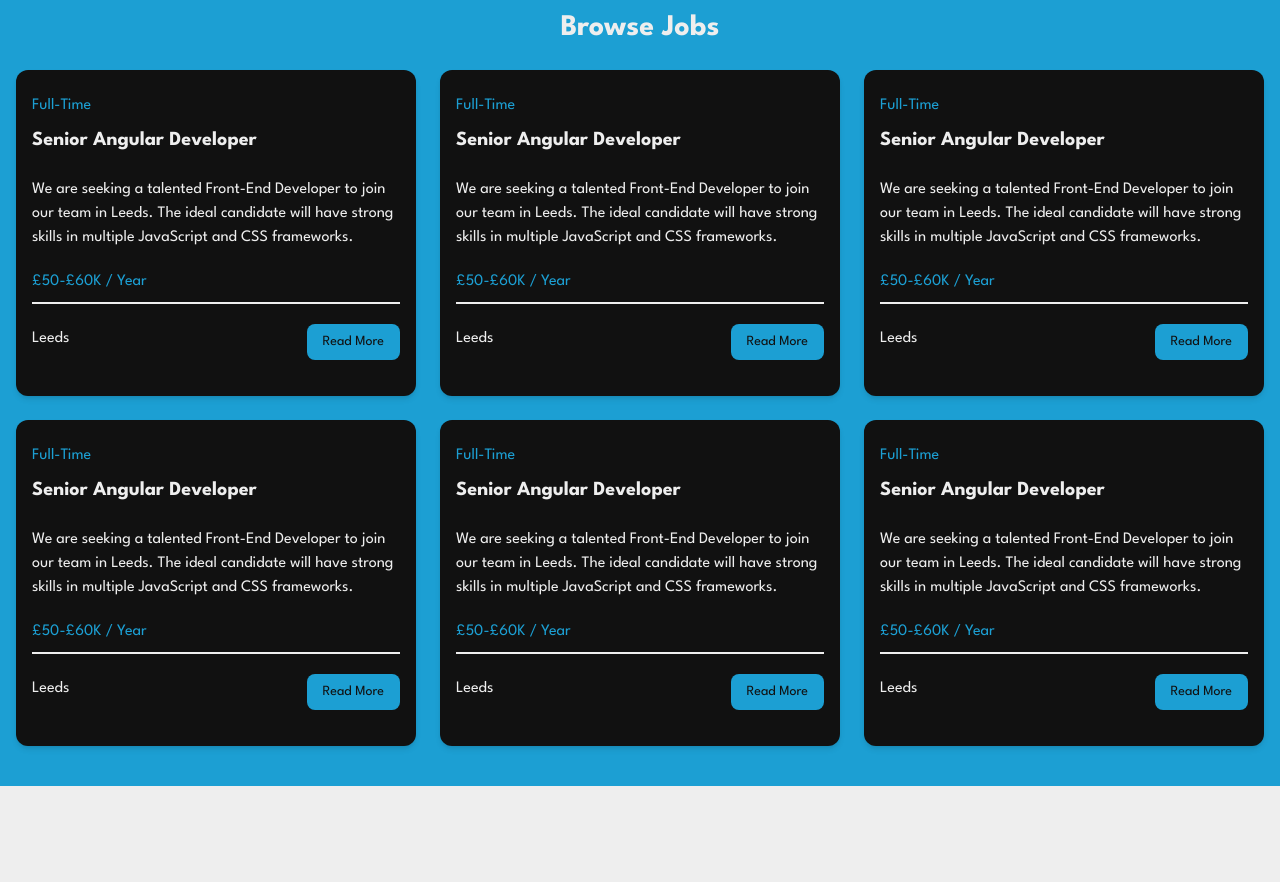
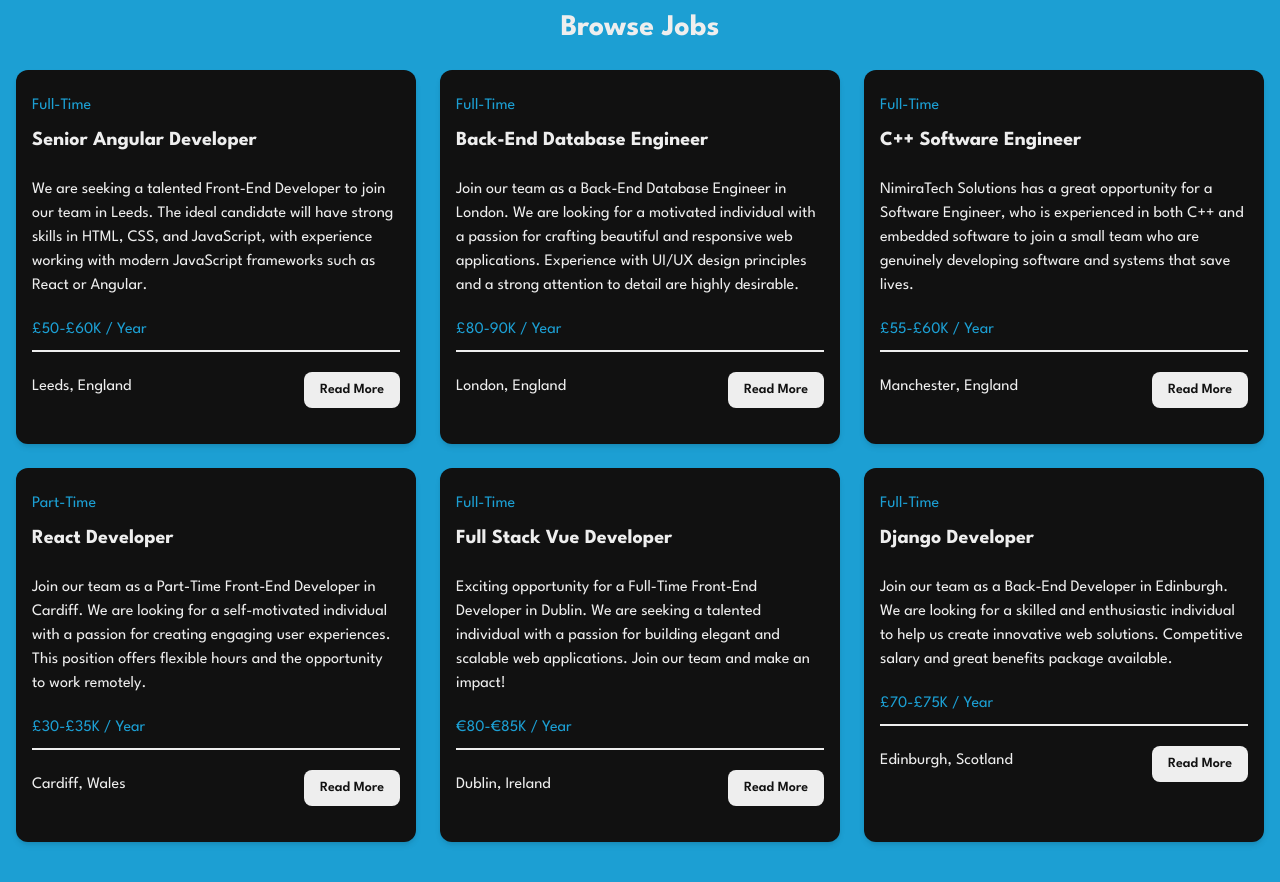
Before and after one commit to Nimira43/Knight-Coders, a Vue app: page / in a window 1280 px wide. Shown: the part 640-1522 px from the top of the page. Before the commit the page ends 1426 px from the top, so only its background shows below. Built offline with nearby package versions, Linux system fonts and the light colour scheme.

Commit message:
Data in JobListing is now pulling in data via defineProps. Also updated jobs.json

```diff
--- a/src/components/JobListing.vue
+++ b/src/components/JobListing.vue
@@ -1,27 +1,31 @@
 <script setup>
+import { defineProps } from 'vue'
+
+defineProps({
+  job: Object
+})
 </script>
 
 <template>
   <div class='bg-[#111] rounded-xl shadow-md relative'>
     <div class='p-4'>
       <div class='mb-6'>
-        <div class='text-[#1c9fd3] my-2'>Full-Time</div>
-        <h3 class='text-[#eee] text-xl font-bold'>Senior Angular Developer</h3>
+        <div class='text-[#1c9fd3] my-2'>{{ job.type }}</div>
+        <h3 class='text-[#eee] text-xl font-bold'>{{ job.title }}</h3>
       </div>
       <div class='text-[#eee] mb-5'>
-        We are seeking a talented Front-End Developer to join our team
-        in Leeds. The ideal candidate will have strong skills in multiple JavaScript and CSS frameworks.
+        {{ job.description }}
       </div>
-      <h3 class='text-[#1c9fd3] mb-2'>£50-£60K / Year</h3>
+      <h3 class='text-[#1c9fd3] mb-2'>{{ job.salary }} / Year</h3>
       <div class='border border-[#eee] mb-5'></div>
       <div class='flex flex-col lg:flex-row justify-between mb-4'>
         <div class='text-[#eee] mb-3'>
           <i class='fa-solid fa-location-dot text-lg'></i>
-          Leeds
+          {{ job.location }}
         </div>
         <a
-          href='job.html'
-          class='h-[36px] bg-[#1c9fd3] hover:text-[#eee] text-[#111] px-4 py-2 rounded-lg text-center text-sm'
+          :href="'/job/' + job.id"
+          class='h-[36px] bg-[#eee] font-semibold hover:bg-[#1c9fd3] text-[#111] px-4 py-2 rounded-lg text-center text-sm'
         >
           Read More
         </a>
--- a/src/jobs.json
+++ b/src/jobs.json
@@ -3,8 +3,8 @@
     "id": 1,
     "title": "Senior Angular Developer",
     "type": "Full-Time",
-    "description": "We are seeking a talented Front-End Developer to join our team in Leeds, England. The ideal candidate will have strong skills in HTML, CSS, and JavaScript, with experience working with modern JavaScript frameworks such as React or Angular.",
-    "location": "Leeds",
+    "description": "We are seeking a talented Front-End Developer to join our team in Leeds. The ideal candidate will have strong skills in HTML, CSS, and JavaScript, with experience working with modern JavaScript frameworks such as React or Angular.",
+    "location": "Leeds, England",
     "salary": "£50-£60K",
     "company": {
       "name": "Zenith",
@@ -17,7 +17,7 @@
     "id": 2,
     "title": "Back-End Database Engineer",
     "type": "Full-Time",
-    "description": "Join our team as a Back-End Database Engineer in London, England. We are looking for a motivated individual with a passion for crafting beautiful and responsive web applications. Experience with UI/UX design principles and a strong attention to detail are highly desirable.",
+    "description": "Join our team as a Back-End Database Engineer in London. We are looking for a motivated individual with a passion for crafting beautiful and responsive web applications. Experience with UI/UX design principles and a strong attention to detail are highly desirable.",
     "location": "London, England",
     "salary": "£80-90K",
     "company": {
@@ -31,7 +31,7 @@
     "id": 3,
     "title": "C++ Software Engineer",
     "type": "Full-Time",
-    "description": "A great opportunity for a Software Engineer, who is experienced in both C++ and embedded software to join a small team who are genuinely developing software and systems that save lives.",
+    "description": "NimiraTech Solutions has a great opportunity for a Software Engineer, who is experienced in both C++ and embedded software to join a small team who are genuinely developing software and systems that save lives. ",
     "location": "Manchester, England",
     "salary": "£55-£60K",
     "company": {
@@ -45,7 +45,7 @@
     "id": 4,
     "title": "React Developer",
     "type": "Part-Time",
-    "description": "Join our team as a Part-Time Front-End Developer in Cardiff, Wales. We are looking for a self-motivated individual with a passion for creating engaging user experiences. This position offers flexible hours and the opportunity to work remotely.",
+    "description": "Join our team as a Part-Time Front-End Developer in Cardiff. We are looking for a self-motivated individual with a passion for creating engaging user experiences. This position offers flexible hours and the opportunity to work remotely.",
     "location": "Cardiff, Wales",
     "salary": "£30-£35K",
     "company": {
@@ -59,8 +59,8 @@
     "id": 5,
     "title": "Full Stack Vue Developer",
     "type": "Full-Time",
-    "description": "Exciting opportunity for a Full-Time Front-End Developer in bustling Dublin, Ireland. We are seeking a talented individual with a passion for building elegant and scalable web applications. Join our team and make an impact!",
-    "location": "Dublin",
+    "description": "Exciting opportunity for a Full-Time Front-End Developer in Dublin. We are seeking a talented individual with a passion for building elegant and scalable web applications. Join our team and make an impact!",
+    "location": "Dublin, Ireland",
     "salary": "€80-€85K",
     "company": {
       "name": "Titan Dev",
@@ -73,8 +73,8 @@
     "id": 6,
     "title": "Django Developer",
     "type": "Full-Time",
-    "description": "Join our team as a Back-End Developer in Newcastle, England. We are looking for a skilled and enthusiastic individual to help us create innovative web solutions. Competitive salary and great benefits package available.",
-    "location": "Necastle, England",
+    "description": "Join our team as a Back-End Developer in Edinburgh. We are looking for a skilled and enthusiastic individual to help us create innovative web solutions. Competitive salary and great benefits package available.",
+    "location": "Edinburgh, Scotland",
     "salary": "£70-£75K",
     "company": {
       "name": "",
```
